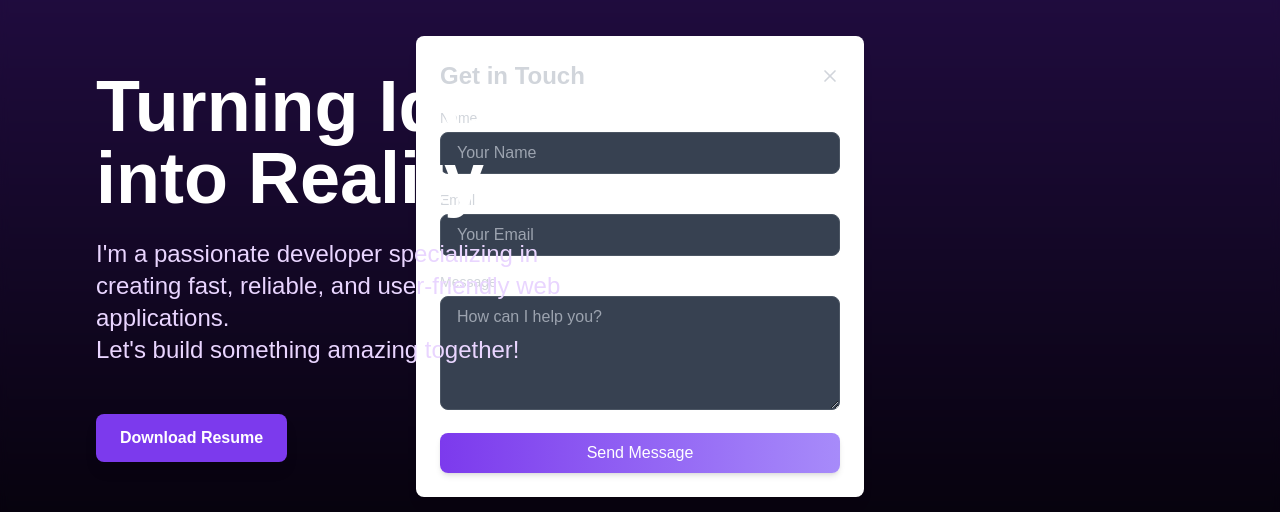
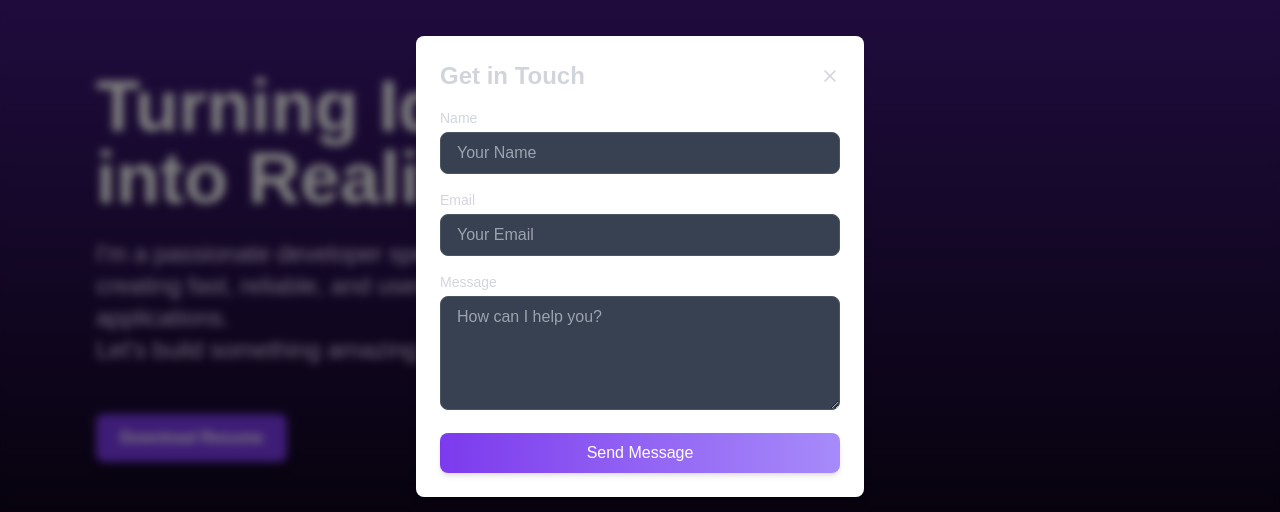
Before and after one commit to AbhinavChaudhary11/Portfolio-Website, a React (Vite) app: page / in a window 1280 px wide. Both pictures are taken after a click on the button "Hire Me". Shown: the part 134-646 px from the top of the page. Built offline with nearby package versions, Linux system fonts and the light colour scheme.

Commit message:
updated contact form

```diff
--- a/src/components/Header.jsx
+++ b/src/components/Header.jsx
@@ -77,7 +77,7 @@ const Header = ({ contactFormOpen, openContactForm, closeContactForm }) => {
                     animate={{opacity:1}}
                     exit={{opacity:0}}
                     transition={{duration:0.5}}
-                    className='fixed inset-0 bg-black/50 backdrop-blur-sm z-50 flex items-center justify-center p-4'
+                    className='fixed inset-0 bg-black/50 backdrop-blur-sm z-[100] flex items-center justify-center p-4'
                     >
                     <motion.div
                         initial={{ scale: 0.8, opacity: 0, y:30}}
--- a/src/components/HeroSection.jsx
+++ b/src/components/HeroSection.jsx
@@ -18,15 +18,15 @@ const HeroSection = () => {
   };
 
   return (
-    <section className="relative min-h-screen bg-gradient-to-b from-violet-900 to-black flex flex-col-reverse xl:flex-row items-center justify-between px-6 md:px-12 lg:px-24 overflow-hidden">
+    <section className="relative min-h-screen bg-gradient-to-b from-violet-900 to-black flex flex-col-reverse xl:flex-row items-center justify-between px-6 md:px-12 lg:px-24">
 
       {/* Left Section (Text) */}
-      <div className="z-50 text-center xl:text-left max-w-xl relative">
+      <div className="relative text-center xl:text-left max-w-xl">
         <motion.h1
           initial={{ opacity: 0, y: 80 }}
           animate={{ opacity: 1, y: 0 }}
           transition={{ type: "spring", stiffness: 40, damping: 25, delay: 1.3, duration: 1.5 }}
-          className="text-4xl md:text-6xl lg:text-7xl font-bold z-10 mb-6 leading-tight"
+          className="text-4xl md:text-6xl lg:text-7xl font-bold mb-6 leading-tight"
         >
           Turning Ideas into Reality
         </motion.h1>
@@ -49,7 +49,7 @@ const HeroSection = () => {
           animate={{ opacity: 1, y: 0 }}
           transition={{ type: "spring", stiffness: 40, damping: 25, delay: 2.3, duration: 1.5 }}
           onClick={handleDownload}
-          className="relative z-50 mt-6 px-6 py-3 bg-violet-600 text-white font-semibold rounded-lg shadow-lg hover:bg-violet-500 transition-colors duration-300"
+          className="relative mt-6 px-6 py-3 bg-violet-600 text-white font-semibold rounded-lg shadow-lg hover:bg-violet-500 transition-colors duration-300"
         >
           Download Resume
         </motion.button>
```
